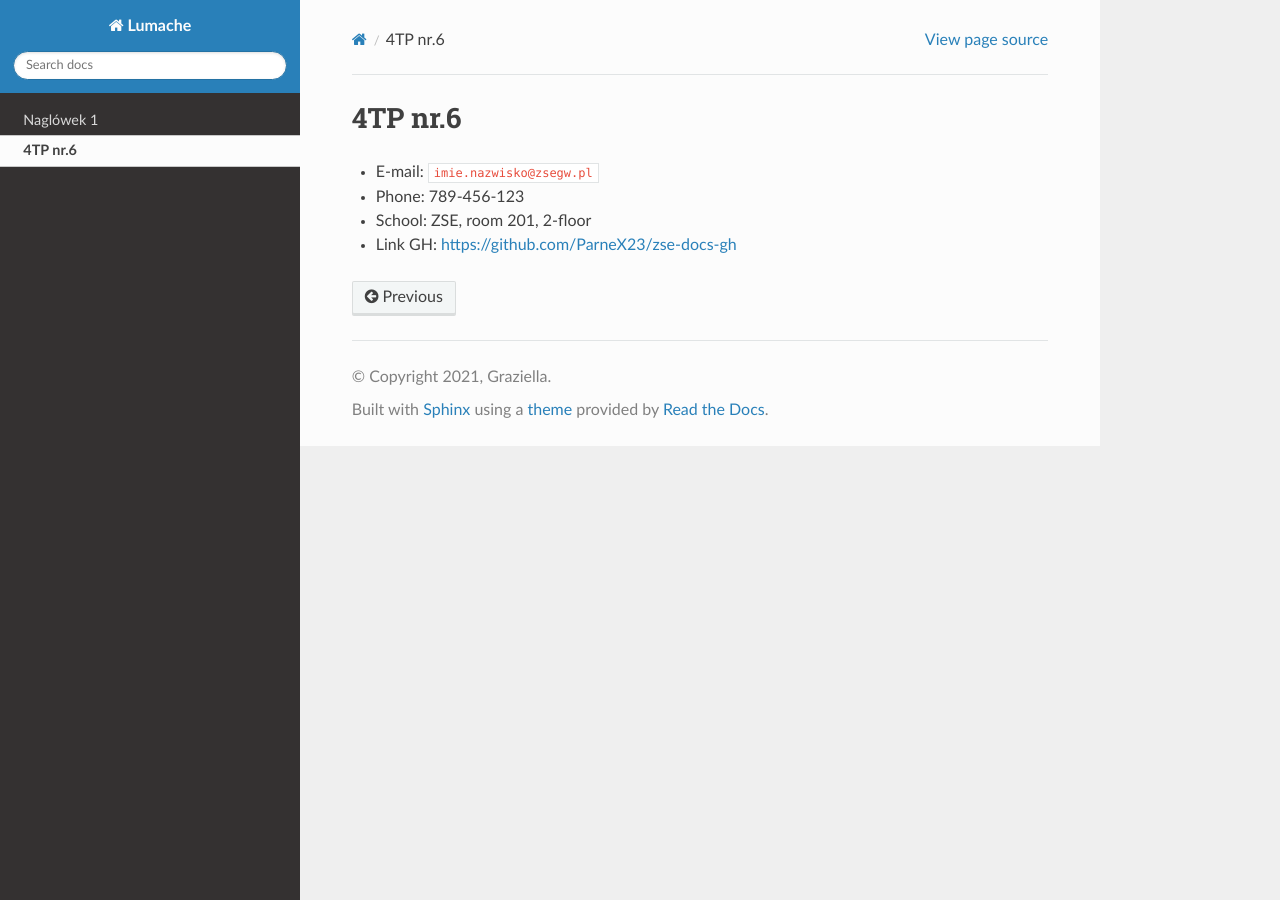
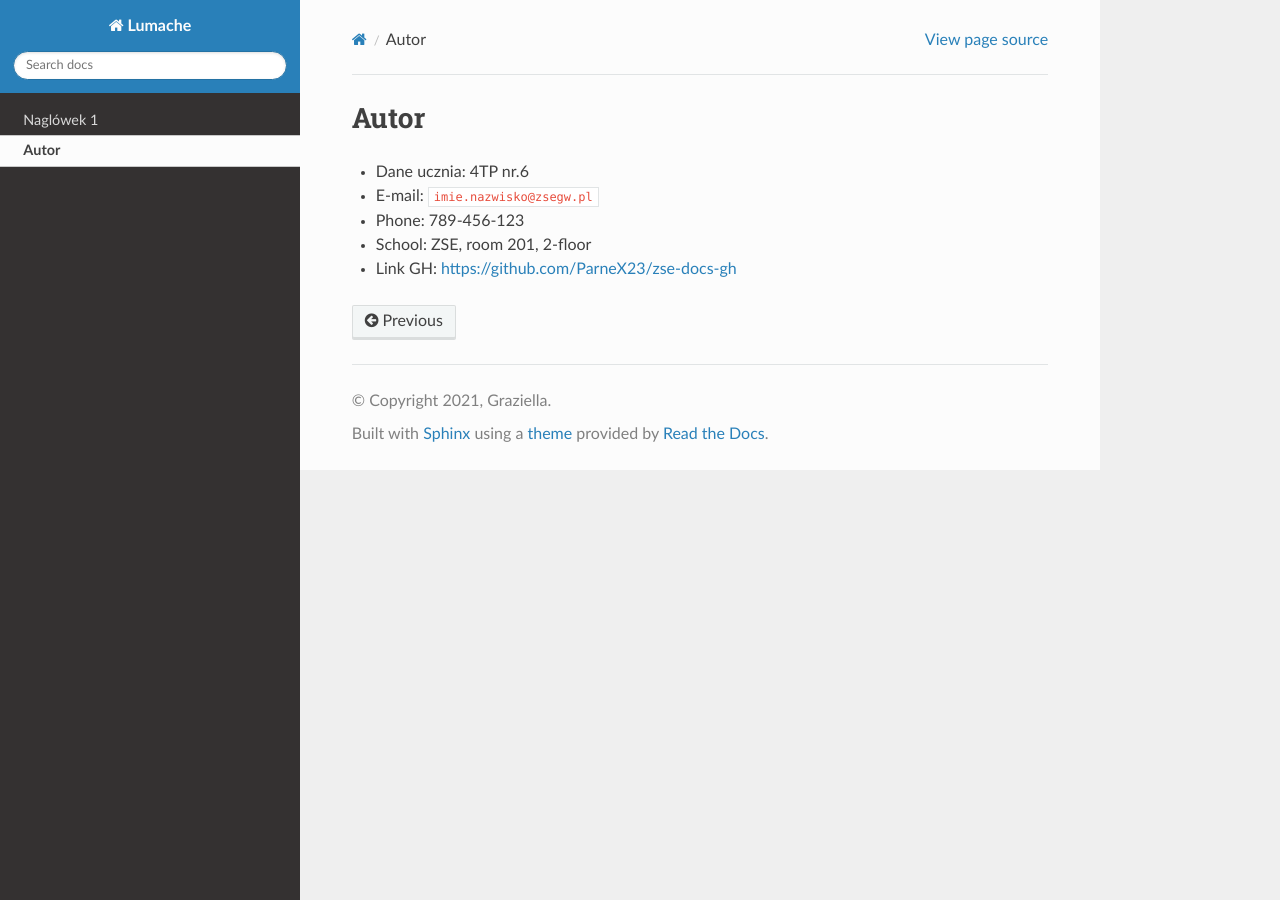
Before and after one commit to ParneX23/zse-4TP-WCH-rtd, a Sphinx documentation site: the page built from docs/source/kontakt.rst, in a window 1280 px wide. Built offline with Sphinx 7.4.7 and the Read the Docs theme 3.1.0, drawn with Linux system fonts in a browser that asks for light colours.

Commit message:
Update kontakt.rst

```diff
--- a/docs/source/kontakt.rst
+++ b/docs/source/kontakt.rst
@@ -1,6 +1,7 @@
-4TP nr.6
+Autor
 ========
 
+- Dane ucznia: 4TP nr.6
 - E-mail: ``imie.nazwisko@zsegw.pl``
 - Phone: 789-456-123
 - School: ZSE, room 201, 2-floor
```
